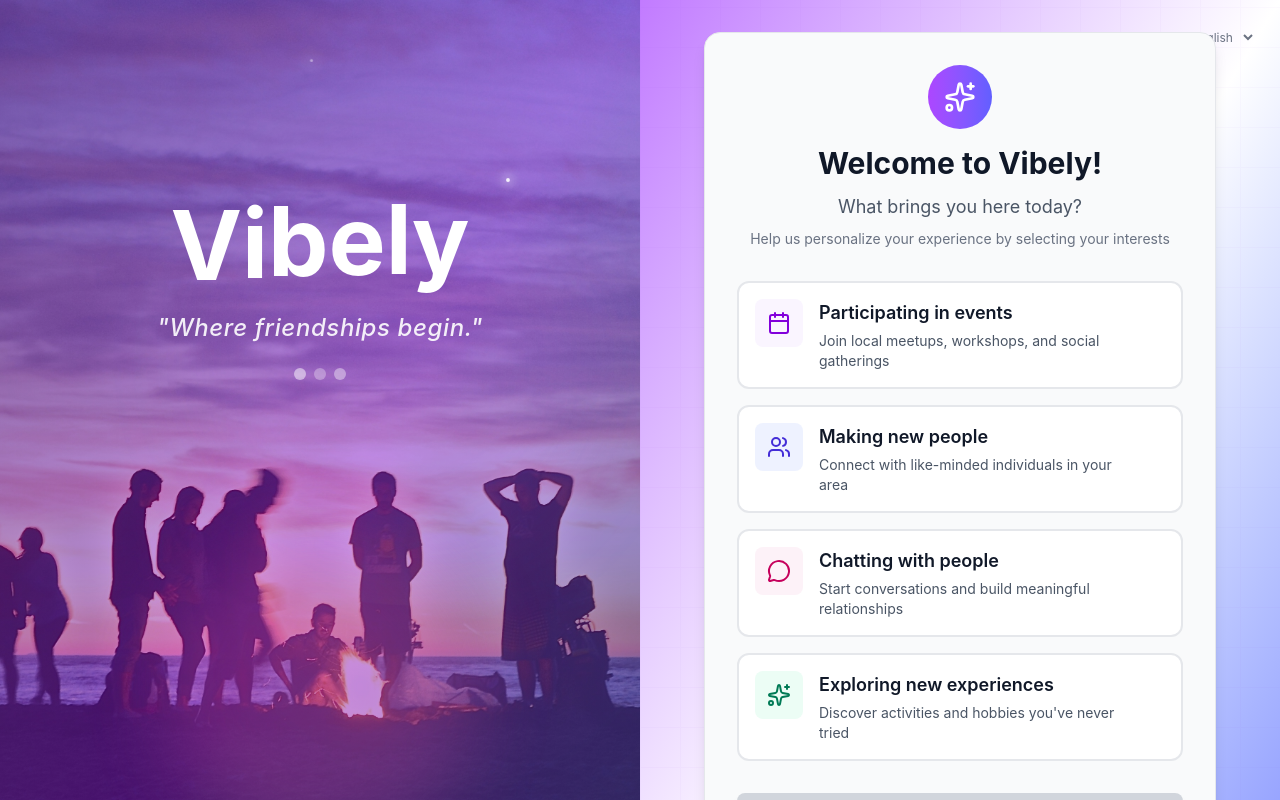
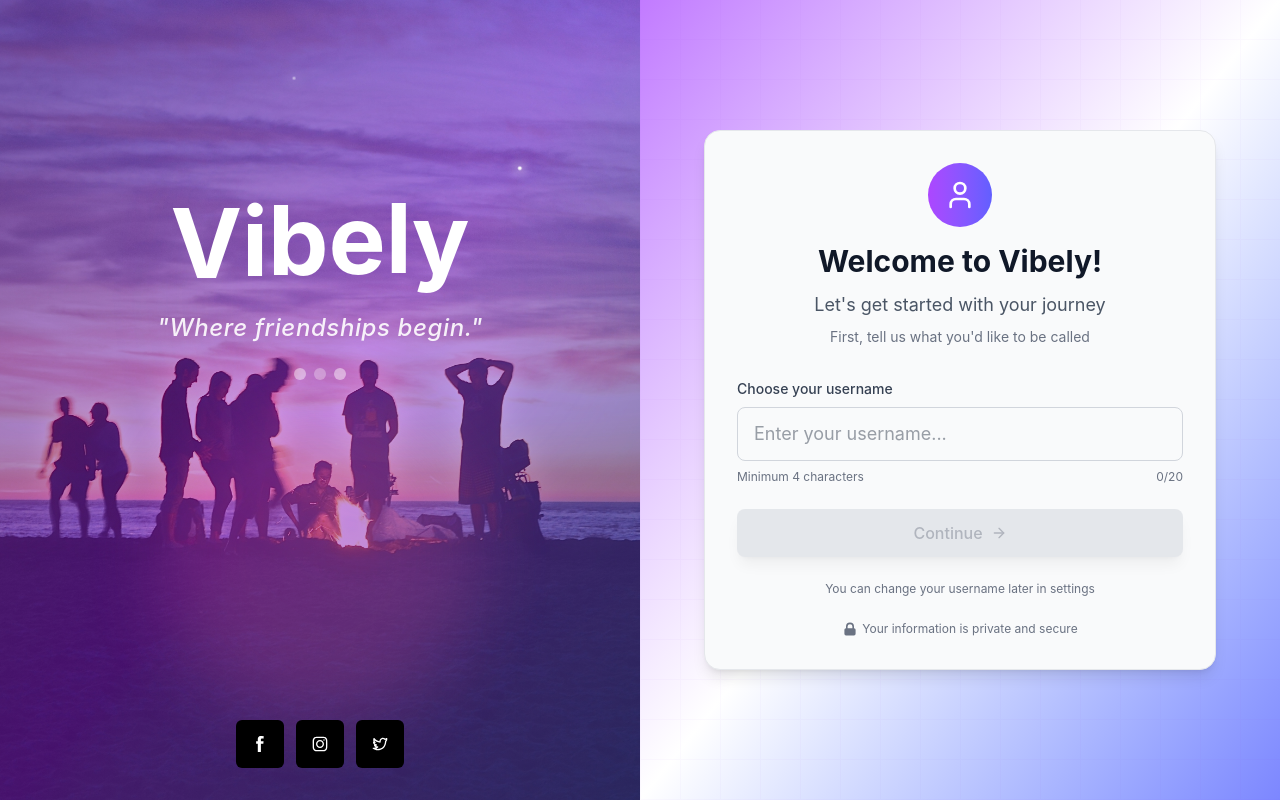
Before and after one commit to MehdiZaidaneS/Vibely, a React (Vite) app in the folder frontend/: page /welcome in a window 1280 px wide. Shown: the top 800 px of the page. Built offline with nearby package versions, Linux system fonts and the light colour scheme.

Commit message:
Added Username input before user interests

```diff
--- a/frontend/src/components/auth/welcomePage.jsx
+++ b/frontend/src/components/auth/welcomePage.jsx
@@ -6,6 +6,7 @@ import {
   Calendar,
   MessageCircle,
   Sparkles,
+  User,
 } from "lucide-react";
 import styles from "./welcomePage.module.css";
 
@@ -13,6 +14,15 @@ const WelcomePage = () => {
   // ============================================================================
   // STATE MANAGEMENT
   // ============================================================================
+
+  // Track current step: 'username' or 'interests'
+  const [currentStep, setCurrentStep] = useState("username");
+
+  // Track username input
+  const [username, setUsername] = useState("");
+
+  // Track username validation state
+  const [usernameStatus, setUsernameStatus] = useState("idle"); // 'idle', 'checking', 'available', 'taken'
 
   // Track selected interests
   const [selectedInterests, setSelectedInterests] = useState([]);
@@ -41,7 +51,7 @@ const WelcomePage = () => {
     },
     {
       id: "meeting",
-      title: "Making new people",
+      title: "Meeting new people",
       description: "Connect with like-minded individuals in your area",
       icon: Users,
       color: "from-indigo-500 to-indigo-600",
@@ -75,6 +85,49 @@ const WelcomePage = () => {
   // EVENT HANDLERS
   // ============================================================================
 
+  // Simulate checking if username is taken (replace with real API call)
+  const checkUsernameAvailability = async (usernameToCheck) => {
+    // Simulate some usernames being taken
+    const takenUsernames = ["admin"];
+
+    return new Promise((resolve) => {
+      setTimeout(() => {
+        const isTaken = takenUsernames.includes(usernameToCheck.toLowerCase());
+        resolve(isTaken);
+      }, 800); // Simulate network delay
+    });
+  };
+
+  // Handle username input changes
+  const handleUsernameChange = async (value) => {
+    setUsername(value);
+
+    if (value.trim().length >= 4) {
+      setUsernameStatus("checking");
+      try {
+        const isTaken = await checkUsernameAvailability(value.trim());
+        setUsernameStatus(isTaken ? "taken" : "available");
+      } catch (error) {
+        console.error("Error checking username:", error);
+        setUsernameStatus("idle");
+      }
+    } else {
+      setUsernameStatus("idle");
+    }
+  };
+
+  // Handle username form submission
+  const handleUsernameSubmit = (e) => {
+    if (e) e.preventDefault();
+    if (username.trim().length >= 4 && usernameStatus === "available") {
+      setShowContent(false);
+      setTimeout(() => {
+        setCurrentStep("interests");
+        setShowContent(true);
+      }, 300);
+    }
+  };
+
   // Handle interest selection/deselection
   const toggleInterest = (interestId) => {
     setSelectedInterests((prev) => {
@@ -89,6 +142,7 @@ const WelcomePage = () => {
   // Handle continue button click
   const handleContinue = () => {
     setIsLoading(true);
+    console.log("Username:", username);
     console.log("Selected interests:", selectedInterests);
 
     // Simulate API call
@@ -96,7 +150,7 @@ const WelcomePage = () => {
       setIsLoading(false);
       // Here you would navigate to the next page
       alert(
-        `Welcome! You selected: ${selectedInterests
+        `Welcome ${username}! You selected: ${selectedInterests
           .map((id) => interests.find((i) => i.id === id)?.title)
           .join(", ")}`
       );
@@ -105,9 +159,21 @@ const WelcomePage = () => {
 
   // Handle skip button click
   const handleSkip = () => {
+    console.log("Username:", username);
     console.log("User skipped interest selection");
     // Here you would navigate to the next page without selections
-    alert("Welcome to Vibely! You can set your interests later in settings.");
+    alert(
+      `Welcome to Vibely, ${username}! You can set your interests later in settings.`
+    );
+  };
+
+  // Handle back to username step
+  const handleBackToUsername = () => {
+    setShowContent(false);
+    setTimeout(() => {
+      setCurrentStep("username");
+      setShowContent(true);
+    }, 300);
   };
 
   return (
@@ -260,7 +326,7 @@ const WelcomePage = () => {
       </div>
 
       {/* ================================================================== */}
-      {/* RIGHT SIDE - WELCOME AND INTERESTS SELECTION */}
+      {/* RIGHT SIDE - WELCOME FORM */}
       {/* ================================================================== */}
       <div className="w-1/2 bg-gradient-to-br from-purple-400 via-white to-indigo-400 flex items-center justify-center p-8 relative overflow-hidden">
         {/* Subtle background grid pattern */}
@@ -274,15 +340,6 @@ const WelcomePage = () => {
           ></div>
         </div>
 
-        {/* Language selector in top right corner */}
-        <div className="absolute top-6 right-6">
-          <select className="text-xs text-gray-500 bg-transparent border-none focus:outline-none cursor-pointer">
-            <option value="en">English</option>
-            <option value="fi">Suomi</option>
-            <option value="sv">Svenska</option>
-          </select>
-        </div>
-
         {/* Main content container with slide animation */}
         <div
           className={`w-full max-w-lg transition-all duration-500 ${
@@ -293,22 +350,160 @@ const WelcomePage = () => {
         >
           {/* Main welcome card */}
           <div className="bg-gray-50 rounded-2xl shadow-lg p-8 border border-gray-200">
+            {/* USERNAME STEP */}
+            {currentStep === "username" && (
+              <>
                 {/* Welcome header section */}
-            <div className={`text-center mb-8 ${styles.animateFadeIn}`}>
-              <div
-                className={`w-16 h-16 bg-gradient-to-r from-purple-500 to-indigo-500 rounded-full flex items-center justify-center mx-auto mb-4 ${styles.animateBounceIn}`}
-              >
-                <Sparkles className="w-8 h-8 text-white" />
+                <div className="text-center mb-8">
+                  <div className="w-16 h-16 bg-gradient-to-r from-purple-500 to-indigo-500 rounded-full flex items-center justify-center mx-auto mb-4">
+                    <User className="w-8 h-8 text-white" />
                   </div>
                   <h2 className="text-3xl font-bold text-gray-900 mb-3">
                     Welcome to Vibely!
                   </h2>
                   <p className="text-lg text-gray-600 mb-2">
+                    Let's get started with your journey
+                  </p>
+                  <p className="text-sm text-gray-500">
+                    First, tell us what you'd like to be called
+                  </p>
+                </div>
+
+                {/* Username input */}
+                <div className="space-y-6">
+                  <div>
+                    <label
+                      htmlFor="username"
+                      className="block text-sm font-medium text-gray-700 mb-2"
+                    >
+                      Choose your username
+                    </label>
+                    <input
+                      type="text"
+                      id="username"
+                      value={username}
+                      onChange={(e) => handleUsernameChange(e.target.value)}
+                      onKeyPress={(e) => {
+                        if (
+                          e.key === "Enter" &&
+                          username.trim().length >= 4 &&
+                          usernameStatus === "available"
+                        ) {
+                          handleUsernameSubmit(e);
+                        }
+                      }}
+                      placeholder="Enter your username..."
+                      className="w-full px-4 py-3 border border-gray-300 rounded-lg focus:ring-2 focus:ring-purple-500 focus:border-purple-500 transition-all duration-300 text-lg"
+                      maxLength={20}
+                    />
+                    <div className="mt-2 flex justify-between items-center text-xs">
+                      <div className="flex items-center space-x-2">
+                        <span className="text-gray-500">
+                          Minimum 4 characters
+                        </span>
+                        {usernameStatus === "checking" && (
+                          <div className="flex items-center space-x-1 text-blue-600">
+                            <div className="animate-spin rounded-full h-3 w-3 border border-blue-600 border-t-transparent"></div>
+                            <span>Checking...</span>
+                          </div>
+                        )}
+                        {usernameStatus === "available" && (
+                          <div className="flex items-center space-x-1 text-green-600">
+                            <Check className="w-3 h-3" />
+                            <span>Available!</span>
+                          </div>
+                        )}
+                        {usernameStatus === "taken" && (
+                          <div className="flex items-center space-x-1 text-red-600">
+                            <svg
+                              className="w-3 h-3"
+                              fill="currentColor"
+                              viewBox="0 0 20 20"
+                            >
+                              <path
+                                fillRule="evenodd"
+                                d="M4.293 4.293a1 1 0 011.414 0L10 8.586l4.293-4.293a1 1 0 111.414 1.414L11.414 10l4.293 4.293a1 1 0 01-1.414 1.414L10 11.414l-4.293 4.293a1 1 0 01-1.414-1.414L8.586 10 4.293 5.707a1 1 0 010-1.414z"
+                                clipRule="evenodd"
+                              />
+                            </svg>
+                            <span>Taken</span>
+                          </div>
+                        )}
+                      </div>
+                      <span className="text-gray-500">
+                        {username.length}/20
+                      </span>
+                    </div>
+                  </div>
+
+                  <button
+                    onClick={handleUsernameSubmit}
+                    disabled={
+                      username.trim().length < 4 ||
+                      usernameStatus !== "available"
+                    }
+                    className={`w-full py-3 px-4 rounded-lg font-medium focus:outline-none focus:ring-2 focus:ring-purple-500 focus:ring-offset-2 transition-all duration-300 flex items-center justify-center transform hover:scale-105 active:scale-95 disabled:opacity-50 disabled:cursor-not-allowed group shadow-lg hover:shadow-xl ${
+                      username.trim().length >= 4 &&
+                      usernameStatus === "available"
+                        ? "bg-gradient-to-r from-purple-600 to-indigo-600 text-white hover:from-purple-700 hover:to-indigo-700"
+                        : "bg-gray-300 text-gray-500 cursor-not-allowed"
+                    }`}
+                  >
+                    {usernameStatus === "checking" ? (
+                      <>
+                        <div className="animate-spin rounded-full h-4 w-4 border-2 border-white border-t-transparent mr-2"></div>
+                        Checking username...
+                      </>
+                    ) : (
+                      <>
+                        Continue
+                        <ArrowRight className="ml-2 w-4 h-4 transition-all duration-300 group-hover:translate-x-1" />
+                      </>
+                    )}
+                  </button>
+                </div>
+
+                {/* Footer note */}
+                <div className="mt-6 text-center">
+                  <p className="text-xs text-gray-500">
+                    You can change your username later in settings
+                  </p>
+                  {usernameStatus === "taken" && (
+                    <p className="text-xs text-red-600 mt-2">
+                      Try adding numbers or different characters to make it
+                      unique
+                    </p>
+                  )}
+                </div>
+              </>
+            )}
+
+            {/* INTERESTS STEP */}
+            {currentStep === "interests" && (
+              <>
+                {/* Welcome header section with username */}
+                <div className="text-center mb-8">
+                  <div className="w-16 h-16 bg-gradient-to-r from-purple-500 to-indigo-500 rounded-full flex items-center justify-center mx-auto mb-4">
+                    <Sparkles className="w-8 h-8 text-white" />
+                  </div>
+                  <h2 className="text-3xl font-bold text-gray-900 mb-3">
+                    Hi {username}! 👋
+                  </h2>
+                  <p className="text-lg text-gray-600 mb-2">
                     What brings you here today?
                   </p>
                   <p className="text-sm text-gray-500">
-                Help us personalize your experience by selecting your interests
+                    Help us personalize your experience by selecting your
+                    interests
                   </p>
+
+                  {/* Back button */}
+                  <button
+                    onClick={handleBackToUsername}
+                    className="mt-4 text-sm text-purple-600 hover:text-purple-800 transition-colors duration-200 flex items-center mx-auto font-medium"
+                  >
+                    ← Change username
+                  </button>
                 </div>
 
                 {/* Interest selection grid */}
@@ -320,9 +515,7 @@ const WelcomePage = () => {
                     return (
                       <div
                         key={interest.id}
-                    className={`${
-                      styles.animateSlideUp
-                    } cursor-pointer transition-all duration-300 transform hover:scale-102 ${
+                        className={`cursor-pointer transition-all duration-300 transform hover:scale-102 ${
                           isSelected ? "scale-102" : ""
                         } ${isSelected ? styles.hoverScale102 : ""}`}
                         style={{ animationDelay: `${index * 0.1}s` }}
@@ -339,7 +532,9 @@ const WelcomePage = () => {
                             {/* Icon container */}
                             <div
                               className={`p-3 rounded-lg transition-all duration-300 ${
-                            isSelected ? "bg-white/20" : `${interest.bgColor}`
+                                isSelected
+                                  ? "bg-white/20"
+                                  : `${interest.bgColor}`
                               }`}
                             >
                               <Icon
@@ -388,7 +583,7 @@ const WelcomePage = () => {
 
                 {/* Selection counter */}
                 {selectedInterests.length > 0 && (
-              <div className={`text-center mb-6 ${styles.animateSlideUp}`}>
+                  <div className="text-center mb-6">
                     <p className="text-sm text-purple-600 font-medium">
                       {selectedInterests.length} interest
                       {selectedInterests.length > 1 ? "s" : ""} selected
@@ -397,10 +592,7 @@ const WelcomePage = () => {
                 )}
 
                 {/* Action buttons */}
-            <div
-              className={`space-y-3 ${styles.animateSlideUp}`}
-              style={{ animationDelay: "0.4s" }}
-            >
+                <div className="space-y-3">
                   {/* Continue button */}
                   <button
                     onClick={handleContinue}
@@ -438,20 +630,16 @@ const WelcomePage = () => {
                 </div>
 
                 {/* Footer note */}
-            <div
-              className={`mt-6 text-center ${styles.animateFadeIn}`}
-              style={{ animationDelay: "0.6s" }}
-            >
+                <div className="mt-6 text-center">
                   <p className="text-xs text-gray-500">
                     You can always change your interests later in settings
                   </p>
                 </div>
+              </>
+            )}
 
             {/* Security badge for trust */}
-            <div
-              className={`mt-6 flex items-center justify-center text-xs text-gray-500 ${styles.animateFadeIn}`}
-              style={{ animationDelay: "0.7s" }}
-            >
+            <div className="mt-6 flex items-center justify-center text-xs text-gray-500">
               {/* Lock icon */}
               <svg
                 className="w-4 h-4 mr-1"
@@ -464,7 +652,7 @@ const WelcomePage = () => {
                   clipRule="evenodd"
                 />
               </svg>
-              Your preferences are private and secure
+              Your information is private and secure
             </div>
           </div>
         </div>
```
Lines whose indentation alone changed are shown as unchanged.
